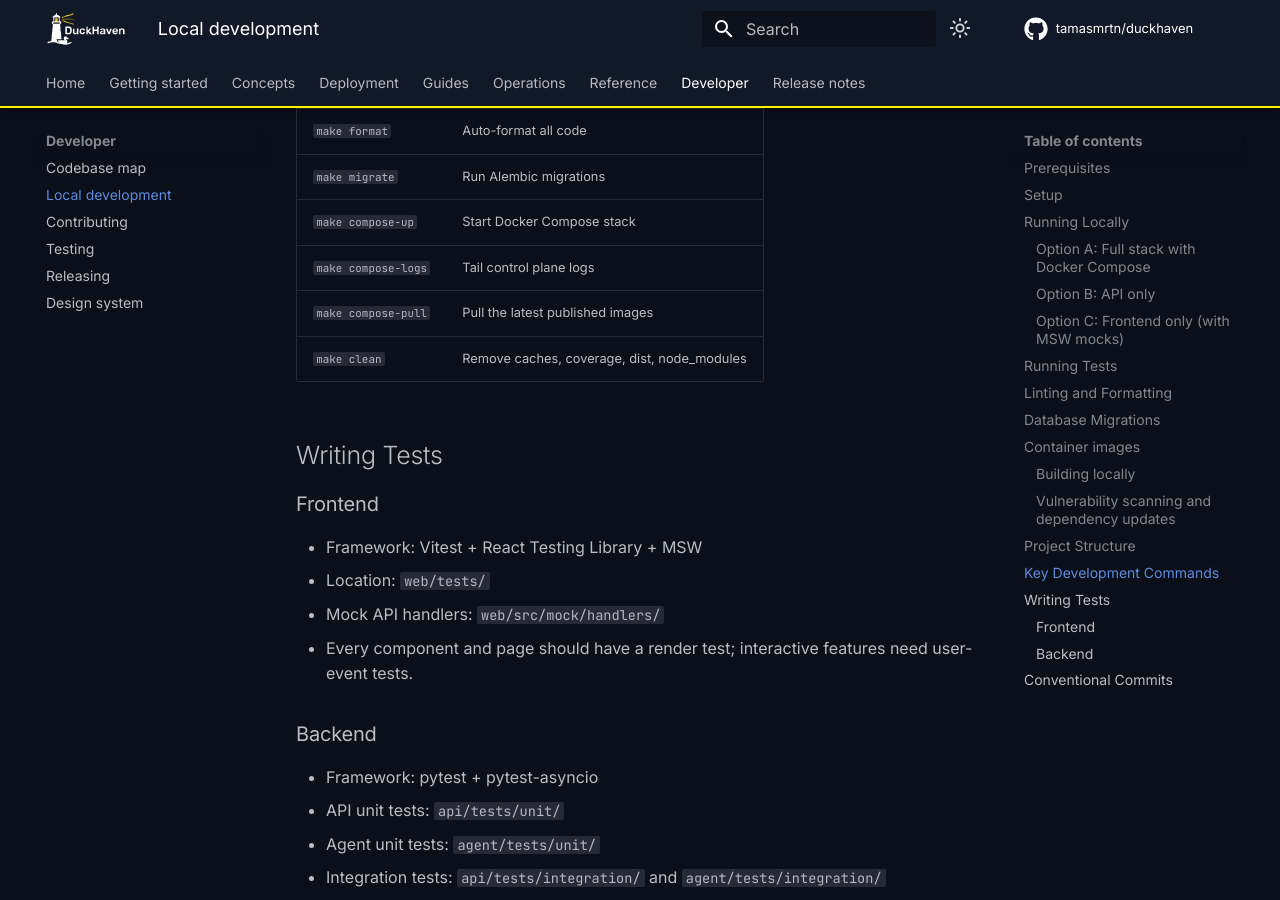
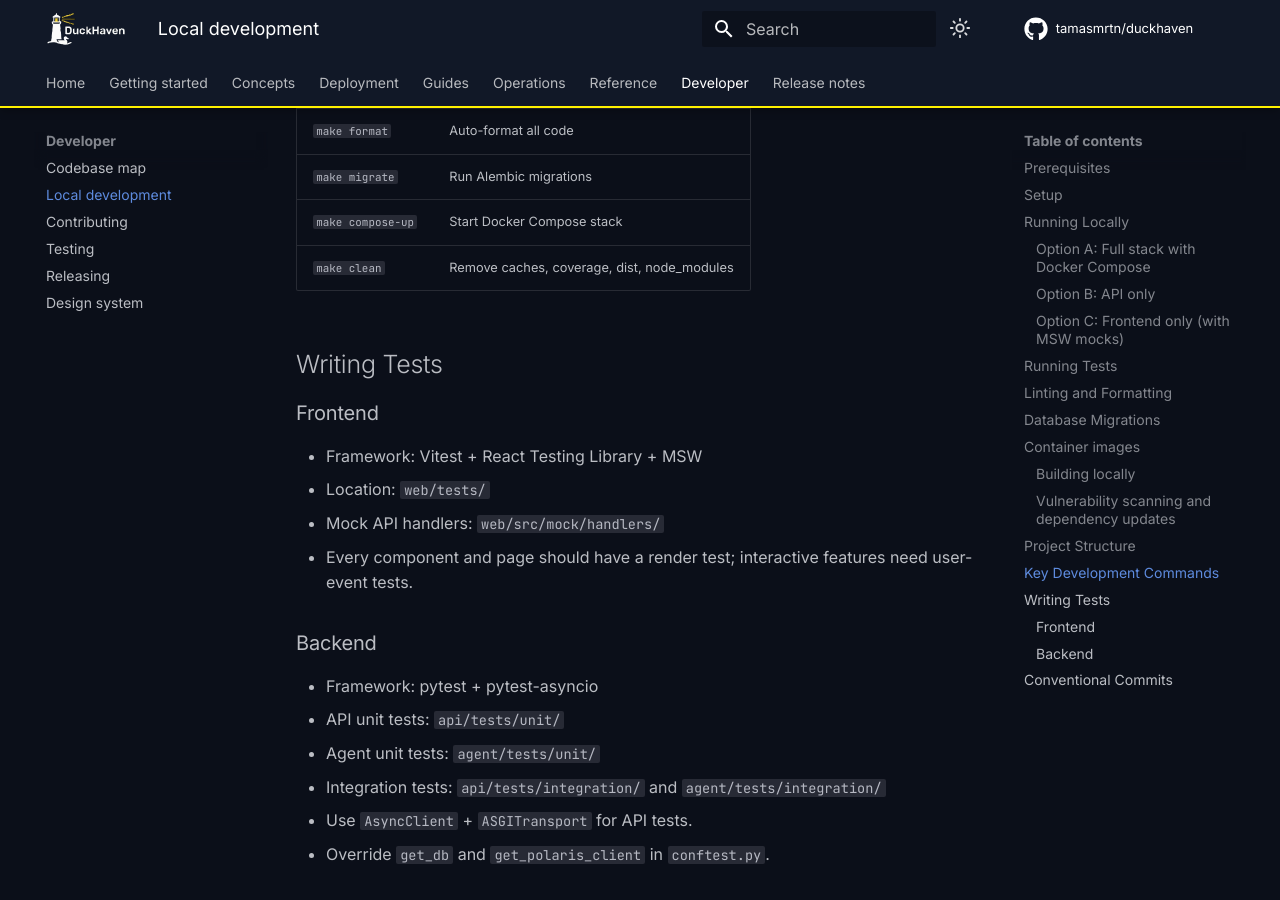
Before and after one commit to tamasmrtn/duckhaven, an MkDocs documentation site: the page built from docs/developer/development.md, in a window 1280 px wide and 900 px high, scrolled down 4899 px. Built offline with MkDocs 1.6.1 and Material for MkDocs 9.7.7, drawn with Linux system fonts in a browser that asks for light colours; comment, search, counter and statistics services are not loaded.

Commit message:
chore: Remove unused Makefile targets

```diff
--- a/docs/developer/development.md
+++ b/docs/developer/development.md
@@ -203,8 +203,6 @@ docs/         Architecture, design, and deployment docs
 | `make format` | Auto-format all code |
 | `make migrate` | Run Alembic migrations |
 | `make compose-up` | Start Docker Compose stack |
-| `make compose-logs` | Tail control plane logs |
-| `make compose-pull` | Pull the latest published images |
 | `make clean` | Remove caches, coverage, dist, node_modules |
 
 ## Writing Tests
```
Also changed, not shown: 1 other file.
